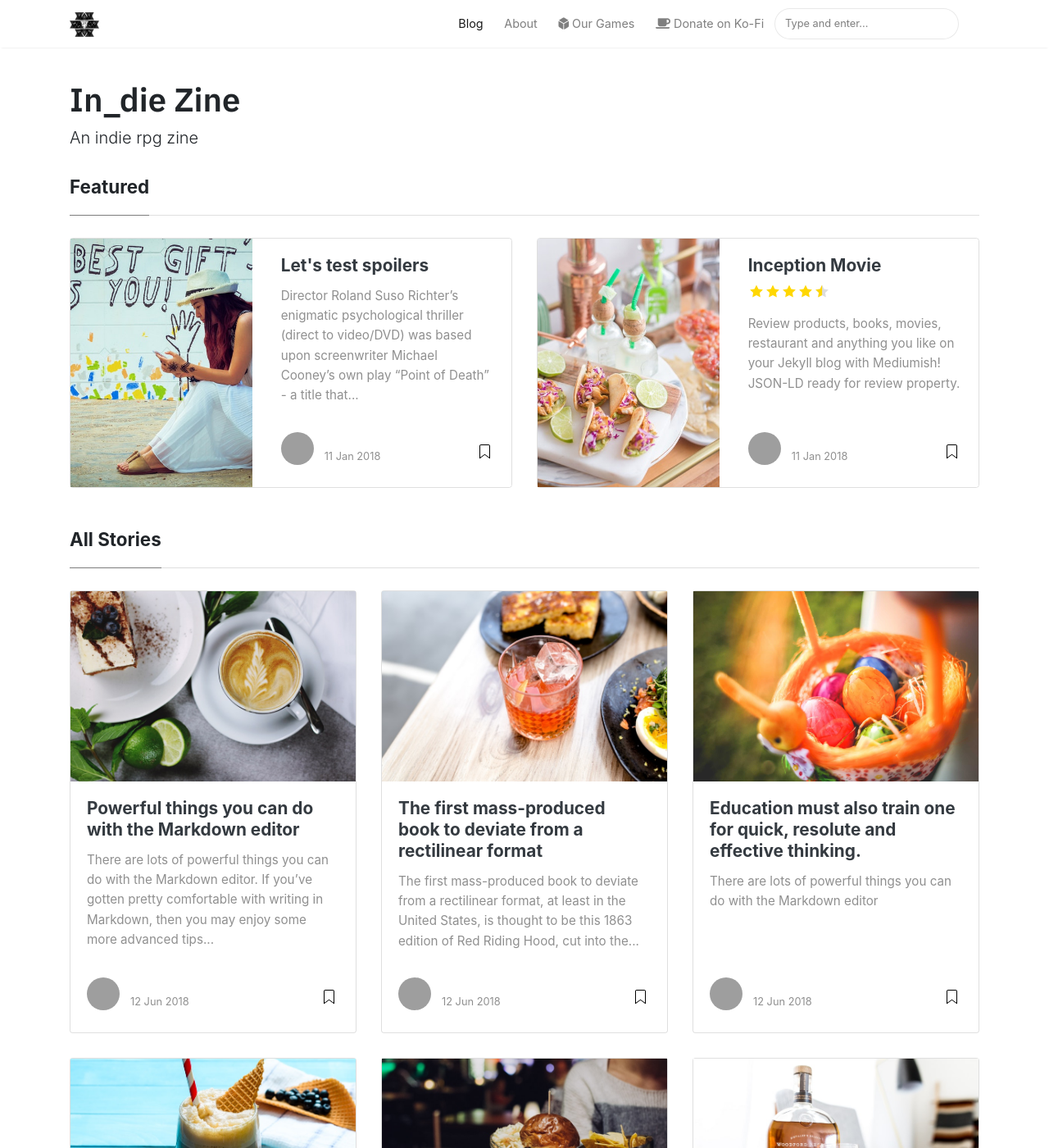
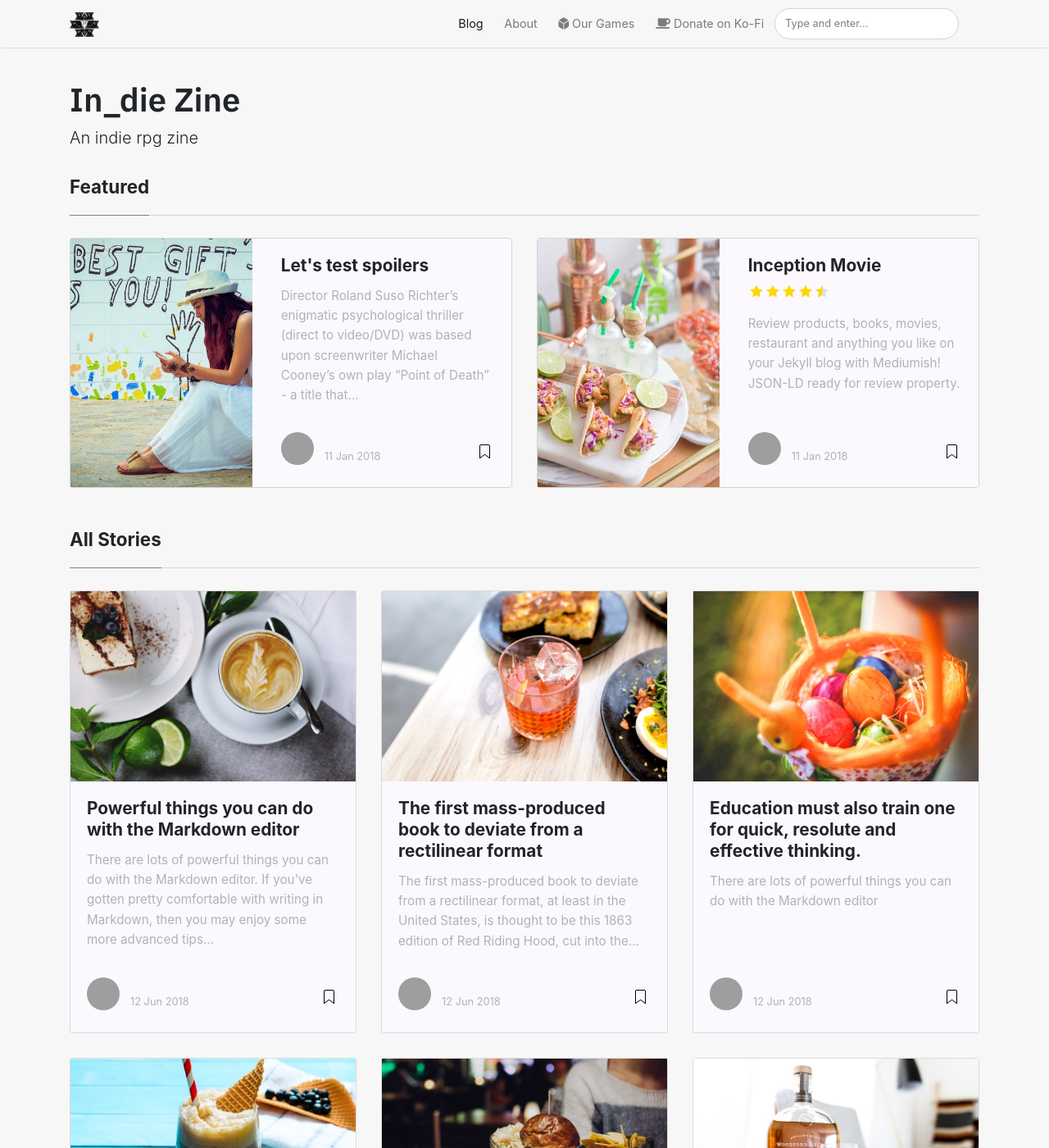
Before and after one commit to indie-zine/indie-zine.github.io, a Jekyll site: the page built from index.html, in a window 1280 px wide and 1400 px high. Shown: the whole window at 82% size. Built offline with Jekyll 4.4.1, drawn with Linux system fonts in a browser that asks for light colours; nearby versions of some CDN libraries; the list of posts is cut into pages by our own code; grey boxes are pictures that could not be loaded.

Commit message:
Update color palette
Closes #6

```diff
--- a/_includes/featuredbox.html
+++ b/_includes/featuredbox.html
@@ -21,7 +21,7 @@
                     <div class="card">
                         <div class="card-body">
                             <h2 class="card-title">
-                                <a class="text-dark" href="{{ site.baseurl }}{{ post.url }}">{{ post.title }}</a>
+                                <a href="{{ site.baseurl }}{{ post.url }}">{{ post.title }}</a>
                                 {% if post.rating %}
                                 <div class="mb-2 mt-2 font-weight-normal">
                                 {% include star_rating_postbox.html %}
@@ -31,7 +31,7 @@
 
                             <h4 class="card-text">{{ post.excerpt | strip_html | truncatewords:25 }}</h4>
                         </div>
-                        <div class="card-footer b-0 bg-white mt-auto">
+                        <div class="card-footer b-0 mt-auto">
                             <div class="wrapfooter">
                                 {% if post.author %}
                                 <span class="meta-footer-thumb">
--- a/_includes/postbox.html
+++ b/_includes/postbox.html
@@ -18,7 +18,7 @@
         </div>
         <div class="card-body">
             <h2 class="card-title">
-                <a class="text-dark" href="{{ site.baseurl }}{{ post.url }}">{{ post.title }}</a>
+                <a href="{{ site.baseurl }}{{ post.url }}">{{ post.title }}</a>
                 {% if post.rating %}
                 <div class="mb-2 mt-2 font-weight-normal">
                 {% include star_rating_postbox.html %}
@@ -27,7 +27,7 @@
             </h2>
             <h4 class="card-text">{{ post.excerpt | strip_html | truncatewords:30 }}</h4>
         </div>
-        <div class="card-footer bg-white">
+        <div class="card-footer">
             <div class="wrapfooter">
                 {% if post.author %}
                 <span class="meta-footer-thumb">
--- a/_layouts/default.html
+++ b/_layouts/default.html
@@ -49,7 +49,7 @@ ga('send', 'pageview');
 
 <!-- Begin Menu Navigation
 ================================================== -->
-<nav class="navbar navbar-expand-lg navbar-light bg-white fixed-top mediumnavigation nav-down">
+<nav class="navbar navbar-expand-lg navbar-light fixed-top mediumnavigation nav-down">
 
     <div class="container pr-0">
 
--- a/_sass/_stars.scss
+++ b/_sass/_stars.scss
@@ -119,7 +119,6 @@ $rating-icons-paths: (
 .rating-holder {
   font-size: 16px;
   display: inline-block;
-  background-color: #fff;
   border-radius: toem(25px);
   box-sizing: border-box;
 }
--- a/_sass/_starsnonscss.scss
+++ b/_sass/_starsnonscss.scss
@@ -1,7 +1,6 @@
 .rating-holder {
    font-size: 16px;
    display: inline-block;
-   background-color: #fff;
    border-radius: 1.5625em;
    box-sizing: border-box; }
 
--- a/assets/css/screen.css
+++ b/assets/css/screen.css
@@ -3,6 +3,45 @@ Template Name: Mediumish
 Copyright: Sal, WowThemes.net, https://www.wowthemes.net
 License: https://www.wowthemes.net/freebies-license/
 */
+:root {
+  --darkest-gray: #191919;
+  --dark-gray: #212529;
+  --gray: #7f7f7f;
+  --light-gray: #b2b2b2;
+  --lighter-gray: #d4d4d4;
+  --lightest-gray: #fcf9fe;
+  --ghost-white: #fcf9fe;
+  --cultured: #f7f7f7;
+  --dark-purple: #b48eae;
+  --light-purple: #f4ecf8;
+  --dark-green: #038252;
+  --green: #39864d;
+  --red: #c72828;
+  --dark-red: #a33b20;
+  --light-red: #bf634d;
+}
+
+body {
+  color: var(--dark-gray);
+  background-color: var(--cultured);
+}
+
+.card-title > a {
+  color: var(--dark-gray);
+}
+
+.card-title > a:hover {
+  color: var(--dark-gray);
+}
+
+.card {
+  background-color: var(--ghost-white);
+}
+
+.card-footer {
+  background-color: var(--ghost-white);
+}
+
 @media screen and (min-width:1500px) {
     html { font-size:18px; } /* Increase the font size on higher resolutions */
     .container {max-width:80%;}
@@ -12,35 +51,35 @@ License: https://www.wowthemes.net/freebies-license/
 }
 
 a {
-    color: #00ab6b;
+    color: var(--green);
     transition: all 0.2s;
 }
 
 a:hover {
-    color: #038252;
+    color: var(--dark-green);
     text-decoration: none;
 }
 
 pre {
     -moz-box-sizing: border-box;
     box-sizing: border-box;
-    border: #E3EDF3 1px solid;
+    border: var(--lighter-gray) 1px solid;
     width: 100%;
     padding: 7px;
     font-family: monospace, sans-serif;
     font-size: .9rem;
     white-space: pre;
     overflow: auto;
-    background: #fff;
+    background: var(--cultured);
     border-radius: 0px;
     line-height: 1.6;
-    color: #333;
+    color: var(--darkest-gray);
     margin-bottom: -rem;
 }
 
 .mediumnavigation {
-    background: rgba(255, 255, 255, .97);
-    box-shadow: 0 2px 2px -2px rgba(0, 0, 0, .15);
+    background: var(--cultured);
+    box-shadow: 0 2px 2px -2px var(--light-gray);
     transition: top 0.2s ease-in-out;
 }
 
@@ -64,7 +103,7 @@ section.recent-posts {
 }
 
 .section-title h2 {
-    border-bottom: 1px solid rgba(0, 0, 0, .125);
+    border-bottom: 1px solid var(--lighter-gray);
     margin-bottom: 25px;
     font-weight: 700;
     font-size: 1.4rem;
@@ -72,7 +111,7 @@ section.recent-posts {
 }
 
 .section-title span {
-    border-bottom: 1px solid rgba(0, 0, 0, .44);
+    border-bottom: 1px solid var(--gray);
     display: inline-block;
     padding-bottom: 20px;
     margin-bottom: -1px;
@@ -105,9 +144,10 @@ section.recent-posts {
 }
 
 .listfeaturedtag {
-    border: 1px solid rgba(0, 0, 0, .125);
+    border: 1px solid var(--lighter-gray);
     border-radius: .25rem;
     transition: all 0.3s cubic-bezier(.25, .8, .25, 1);
+    background: var(--ghost-white);
 }
 
 .listfeaturedtag .wrapthumbnail {
@@ -149,7 +189,7 @@ section.recent-posts {
 
 .listfeaturedtag h4.card-text,
 .listrecent h4.card-text {
-    color: rgba(0, 0, 0, .44);
+    color: var(--light-gray);
     font-size: 0.95rem;
     line-height: 1.6;
     font-weight: 400;
@@ -198,7 +238,7 @@ section.recent-posts {
 
 .post-top-meta span {
     font-size: 0.9rem;
-    color: rgba(0, 0, 0, .44);
+    color: var(--light-gray);
     display: inline-block;
 }
 
@@ -228,7 +268,7 @@ span.author-meta {
 
 span.post-date,
 span.post-read {
-    color: rgba(0, 0, 0, .44);
+    color: var(--light-gray);
 }
 
 span.post-read-more {
@@ -239,12 +279,12 @@ span.post-read-more {
 }
 
 span.post-read-more a {
-    color: rgba(0, 0, 0, .44);
+    color: var(--light-gray);
 }
 
 span.post-name a,
 span.post-read-more a:hover {
-    color: rgba(0, 0, 0, .8);
+    color: var(--dark-gray);
 }
 
 .dot:after {
@@ -257,7 +297,7 @@ span.post-read-more a:hover {
     font-size: 0.8rem;
     border-radius: 30px;
     overflow: hidden;
-    border: 1px solid rgba(0, 0, 0, 0.09);
+    border: 1px solid var(--lighter-gray);
     min-width: 180px;
 }
 
@@ -283,7 +323,7 @@ span.post-read-more a:hover {
 }
 
 .mediumnavigation .dropdown-menu {
-    border: 1px solid rgba(0, 0, 0, 0.08);
+    border: 1px solid var(--lighter-gray);
     margin: .5rem 0 0;
 }
 
@@ -314,33 +354,33 @@ span.post-read-more a:hover {
 }
 
 .footer {
-    border-top: 1px solid rgba(0, 0, 0, .05) !important;
+    border-top: 1px solid var(--lighter-gray) !important;
     padding-top: 15px;
     padding-bottom: 12px;
     font-size: 0.8rem;
-    color: rgba(0, 0, 0, .44);
+    color: var(--light-gray);
     margin-top: 50px;
     margin-bottom: 62px;
     position: relative;
-    background: #fff;
+    background: var(--cultured);
 }
 
 .link-dark {
-    color: rgba(0, 0, 0, .8);
+    color: var(--dark-gray);
 }
 
 .article-post {
     font-family: Merriweather;
     font-size: 1.1rem;
     line-height: 1.84;
-    color: rgba(0, 0, 0, .8);
+    color: var(--dark-gray);
 }
 
 blockquote {
-    border-left: 4px solid #00ab6b;
+    border-left: 4px solid var(--green);
     padding: 0 20px;
     font-style: italic;
-    color: rgba(0, 0, 0, .5);
+    color: var(--gray);
 }
 
 .article-post p,
@@ -373,7 +413,7 @@ blockquote {
 }
 
 .share ul li i.fa {
-    border: 1px solid #ddd;
+    border: 1px solid var(--lighter-gray);
     width: 30px;
     height: 30px;
     line-height: 30px;
@@ -432,7 +472,7 @@ blockquote {
     .alertbar input[type="email"] {
         margin-right: 0px !Important;
         display: block;
-        border-right: 1px solid #ddd !Important;
+        border-right: 1px solid var(--lighter-gray) !Important;
         margin-bottom: 10px;
     }
 
@@ -474,18 +514,18 @@ blockquote {
 
 .share,
 .share a {
-    color: rgba(0, 0, 0, .44);
-    fill: rgba(0, 0, 0, .44);
+    color: var(--light-gray);
+    fill: var(--light-gray);
 }
 
 .graybg {
-    background-color: #fafafa;
+    background-color: var(--cultured);
     padding: 40px 0 46px;
     position: relative;
 }
 
 .listrelated .card {
-    box-shadow: 0 1px 7px rgba(0, 0, 0, .05);
+    box-shadow: 0 1px 7px var(--ghost-white);
     border: 0;
 }
 
@@ -501,14 +541,14 @@ ul.tags li {
 }
 
 ul.tags li a {
-    background: rgba(0, 0, 0, .05);
-    color: rgba(0, 0, 0, .6);
+    background: var(--cultured);
+    color: var(--dark-gray);
     border-radius: 3px;
     padding: 5px 10px;
 }
 
 ul.tags li a:hover {
-    background: rgba(0, 0, 0, .07);
+    background: var(--cultured);
     text-decoration: none;
 }
 
@@ -519,14 +559,14 @@ ul.tags li a:hover {
 .sep {
     height: 1px;
     width: 20px;
-    background: #999;
+    background: var(--gray);
     margin: 0px auto;
     margin-bottom: 1.2rem;
 }
 
 .btn.follow {
-    border-color: #02B875;
-    color: #1C9963;
+    border-color: var(--green);
+    color: var(--dark-green);
     padding: 3px 10px;
     text-align: center;
     border-radius: 999em;
@@ -535,10 +575,10 @@ ul.tags li a:hover {
 }
 
 .btn.subscribe {
-    background-color: #1C9963;
-    border-color: #1C9963;
-    color: rgba(255, 255, 255, 1);
-    fill: rgba(255, 255, 255, 1);
+    background-color: var(--dark-green);
+    border-color: var(--dark-green);
+    color: var(--cultured);
+    fill: var(--cultured);
     border-radius: 30px;
     font-size: 0.85rem;
     margin-left: 10px;
@@ -552,11 +592,11 @@ ul.tags li a:hover {
 }
 
 .alertbar {
-    box-shadow: 0 -3px 10px 0 rgba(0, 0, 0, .0785);
+    box-shadow: 0 -3px 10px 0 var(--light-gray);
     position: fixed;
     bottom: 0;
     left: 0;
-    background-color: #fff;
+    background-color: var(--cultured);
     width: 100%;
     padding: 14px 0;
     z-index: 1;
@@ -572,7 +612,7 @@ ul.tags li a:hover {
     padding: 3px 5px 3px 10px;
     border-top-left-radius: 3px;
     border-bottom-left-radius: 3px;
-    border: 1px solid #ddd;
+    border: 1px solid var(--lighter-gray);
     border-right: 0;
     margin-right: -10px;
     height: 34px;
@@ -581,10 +621,10 @@ ul.tags li a:hover {
 }
 
 .alertbar input[type="submit"] {
-    background-color: #1C9963;
-    border: 1px solid #1C9963;
-    color: rgba(255, 255, 255, 1);
-    fill: rgba(255, 255, 255, 1);
+    background-color: var(--dark-green);
+    border: 1px solid var(--dark-green);
+    color: var(--cultured);
+    fill: var(--cultured);
     font-size: 0.85rem;
     border-radius: 0;
     padding: 4px 10px;
@@ -597,23 +637,23 @@ ul.tags li a:hover {
 }
 
 .form-control::-webkit-input-placeholder {
-    color: rgba(0, 0, 0, .5);
+    color: var(--gray);
 }
 
 .form-control:-moz-placeholder {
-    color: rgba(0, 0, 0, .5);
+    color: var(--gray);
 }
 
 .form-control::-moz-placeholder {
-    color: rgba(0, 0, 0, .5);
+    color: var(--gray);
 }
 
 .form-control:-ms-input-placeholder {
-    color: rgba(0, 0, 0, .5);
+    color: var(--gray);
 }
 
 .form-control::-ms-input-placeholder {
-    color: rgba(0, 0, 0, .5);
+    color: var(--gray);
 }
 
 .authorpage h1 {
@@ -627,7 +667,7 @@ ul.tags li a:hover {
 
 .authorpage .author-description {
     font-size: 1rem;
-    color: rgba(0, 0, 0, .6);
+    color: var(--dark-gray);
 }
 
 .post-top-meta.authorpage .btn.follow {
@@ -638,7 +678,7 @@ ul.tags li a:hover {
 }
 
 .graybg.authorpage {
-    border-top: 1px solid #f0f0f0;
+    border-top: 1px solid var(--lighter-gray);
 }
 
 .authorpostbox {
@@ -657,8 +697,8 @@ ul.tags li a:hover {
 }
 
 .sociallinks a {
-    background: #666;
-    color: #fff;
+    background: var(--dark-gray);
+    color: var(--cultured);
     width: 22px;
     height: 22px;
     display: inline-block;
@@ -705,9 +745,9 @@ h6 {
 }
 
 .article-post img.shadow {
-    -webkit-box-shadow: 0px 0px 10px 0px rgba(0, 0, 0, 0.30);
-    -moz-box-shadow: 0px 0px 10px 0px rgba(0, 0, 0, 0.30);
-    box-shadow: 0px 0px 10px 0px rgba(0, 0, 0, 0.30);
+    -webkit-box-shadow: 0px 0px 10px 0px var(--light-gray);
+    -moz-box-shadow: 0px 0px 10px 0px var(--light-gray);
+    box-shadow: 0px 0px 10px 0px var(--light-gray);
 }
 
 .layout-page .article-post {
@@ -729,8 +769,8 @@ img {
     padding: 15px 0 0 0;
     text-align: center;
     margin-bottom: 0rem;
-    color: #999;
-    border-top: 1px solid #ddd;
+    color: var(--light-gray);
+    border-top: 1px solid var(--lighter-gray);
 }
 
 .pointerup {
@@ -740,7 +780,7 @@ img {
 }
 
 .pointerup i.fa {
-    color: #eaeaea;
+    color: var(--cultured);
 }
 
 .bottompagination span.navigation i {
@@ -763,8 +803,8 @@ iframe {
 }
 
 .transpdark {
-    background: rgba(0, 0, 0, 0.75);
-    color: #fff;
+    background: var(--darkest-gray);
+    color: var(--cultured);
 }
 
 @media (min-width:768px) {
@@ -780,8 +820,8 @@ iframe {
     }
 
     .jumbotron.fortags .col-md-4 {
-        background: rgba(0, 0, 0, 0.75);
-        color: #fff;
+        background: var(--darkest-gray);
+        color: var(--cultured);
     }
 
     .jumbotron.fortags .row {
@@ -800,9 +840,9 @@ iframe {
 
 .jumbotron.fortags a {
     padding: 5px 10px 7px;
-    background: #222;
+    background: var(--darkest-gray);
     border-radius: 30px;
-    color: #fff;
+    color: var(--cultured);
     font-weight: 500;
     text-transform: lowercase;
     font-size: 0.8rem;
@@ -856,7 +896,7 @@ iframe {
 
 .spoiler {
     color: transparent;
-    text-shadow: 0 0 10px rgba(0, 0, 0, 0.4);
+    text-shadow: 0 0 10px var(--light-gray);
     transition: all .4s;
     cursor: pointer;
     position: relative;
@@ -869,8 +909,8 @@ iframe {
     top: 45%;
     left: calc(50% - 100px);
     text-shadow: none;
-    background: #222;
-    color: #fff;
+    background: var(--darkest-gray);
+    color: var(--cultured);
     display: inline-block;
     font-size: 13px;
     line-height: 1;
@@ -892,7 +932,7 @@ iframe {
     border: 0 none;
     opacity: 1;
     transition: opacity .25s;
-    background: #f2f2f2;
+    background: var(--cultured);
     outline: 0 none;
 }
 
```
